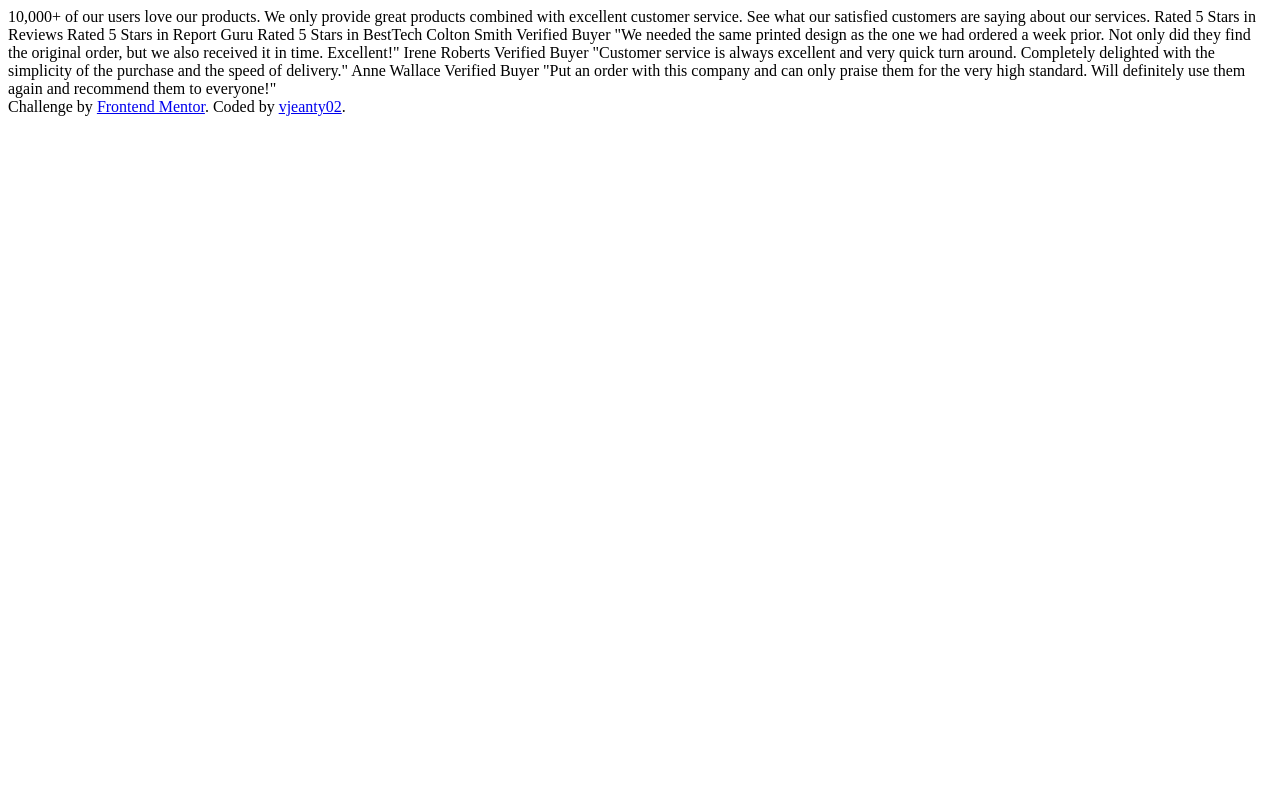
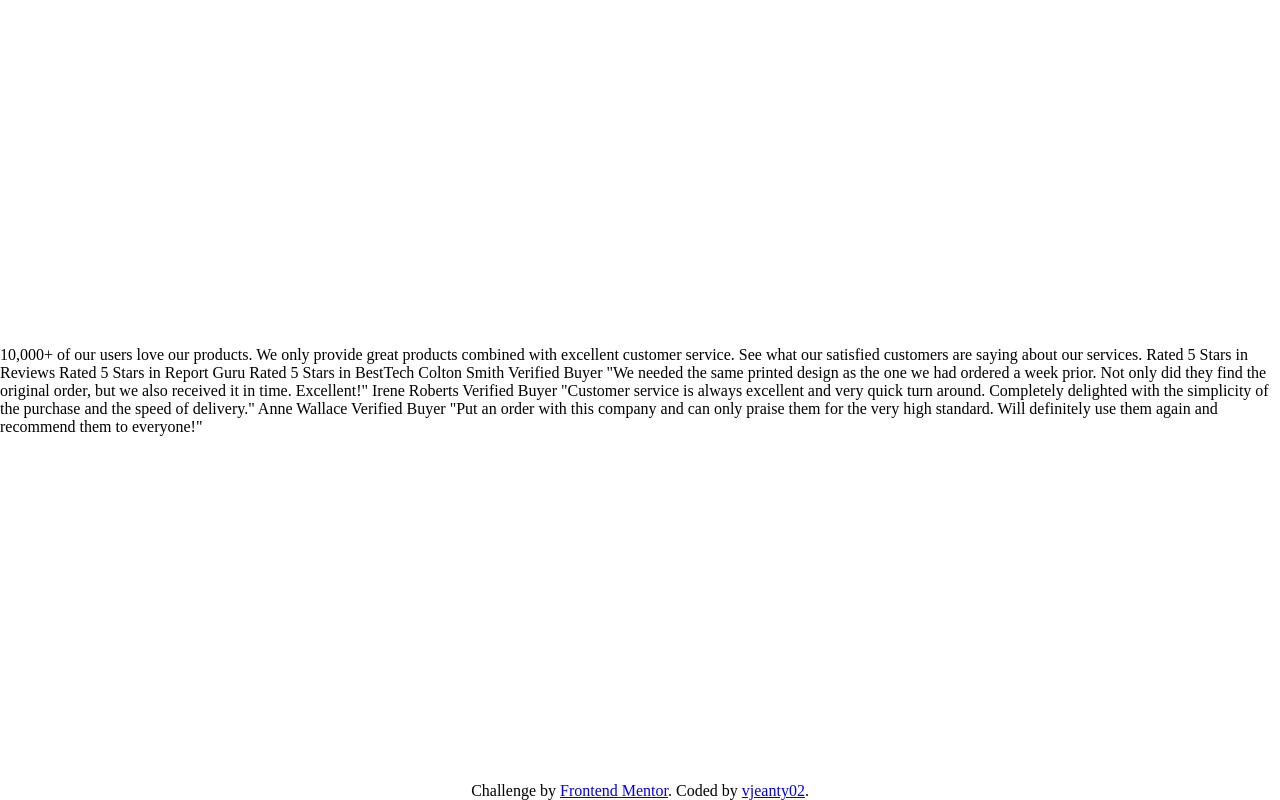
Before and after one commit to vjeanty02/Social-proof-section, a plain HTML site: page index.html in a window 1280 px wide. Drawn offline with Linux system fonts and the light colour scheme.

Commit message:
Basic HTML and CSS code

```diff
--- a/index.html
+++ b/index.html
@@ -9,6 +9,10 @@
   </head>
 
   <body>
+    <header></header>
+
+    <main>
+      <div class="card-social-proof">
         10,000+ of our users love our products.
 
       We only provide great products combined with excellent customer service.
@@ -34,6 +38,9 @@
       "Put an order with this company and can only praise them for the very high
       standard. Will definitely use them again and recommend them to everyone!"
 
+      </div>
+    </main>
+
     <footer>
       Challenge by <a class="color-secondary" href="https://www.frontendmentor.io?ref=challenge" target="_blank">Frontend Mentor</a>.
       Coded by <a class="color-secondary" href="https://github.com/vjeanty02/">vjeanty02</a>.
--- a/style.css
+++ b/style.css
@@ -1,13 +1,15 @@
 @import url('https://fonts.googleapis.com/css2?family=League+Spartan:wght@400;500;700&display=swap');
 
 /*test*/
-.border{
+.border
+{
     border: 1px solid red;
 }
 
 /*Color*/
 
-  :root {
+:root
+{
   --color-primary: hsl(300, 43%, 22%); /*Very Dark Magenta*/
   --color-secondary:  hsl(333, 80%, 67%); /*Soft Pink*/
 
@@ -15,3 +17,19 @@
   --color-neutral-light: hsl(300, 24%, 96%); /*Light Grayish Magenta*/
   --color-neutral-white: hsl(0, 0%, 100%); /*White*/
 }
+
+*
+{
+  margin: 0;
+  padding: 0;
+}
+
+body
+{
+    display: flex;
+    flex-direction: column;
+    align-items: center;
+    justify-content:space-between;
+
+    min-height: 100vh;
+}
```
Lines whose indentation alone changed are shown as unchanged.
